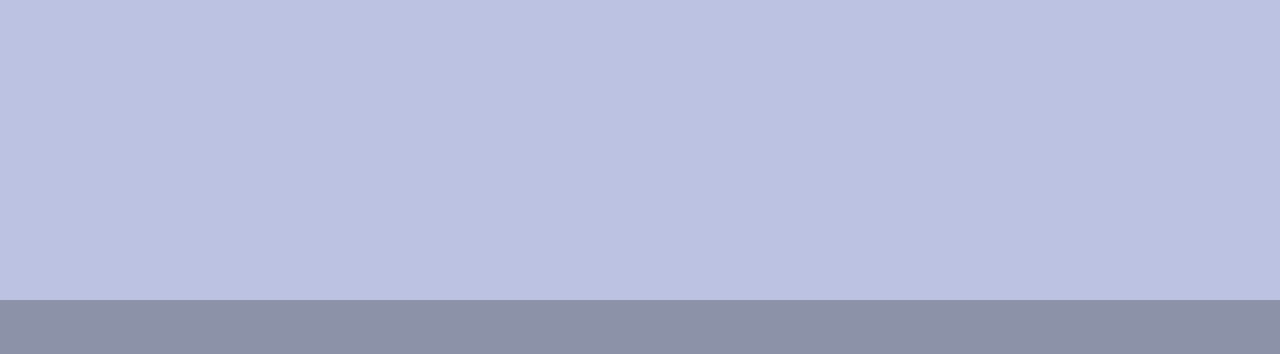
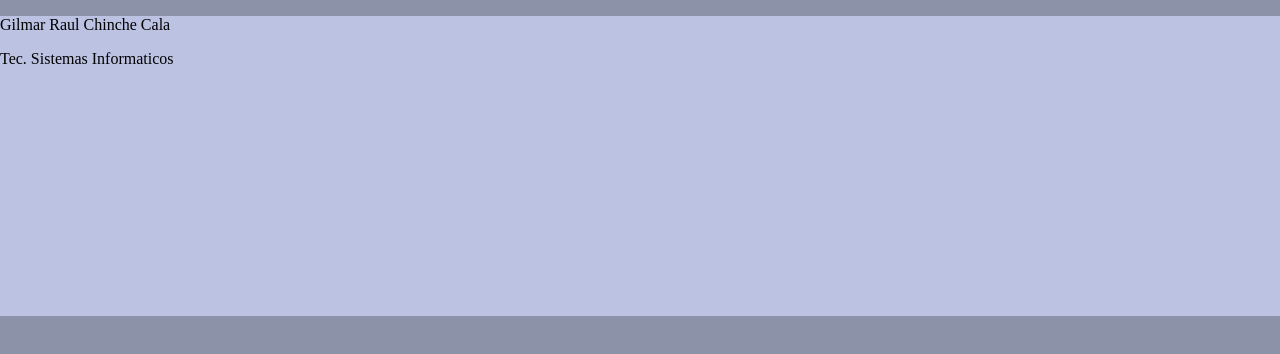
Before and after one commit to gilmarR521/proyecto.github.io, a plain HTML site: page index.html in a window 1280 px wide. Drawn offline with Linux system fonts and the light colour scheme.

Commit message:
Update index.html
p1 y p2

```diff
--- a/index.html
+++ b/index.html
@@ -13,6 +13,13 @@
 </head>
 <body>
     <div class="name">
+        <div class="content">
+
+               <p class="p1" >Gilmar Raul Chinche Cala</p>
+               <p class="p2">Tec. Sistemas Informaticos</p>
+
+
+        </div>
 
 
     </div>
```
